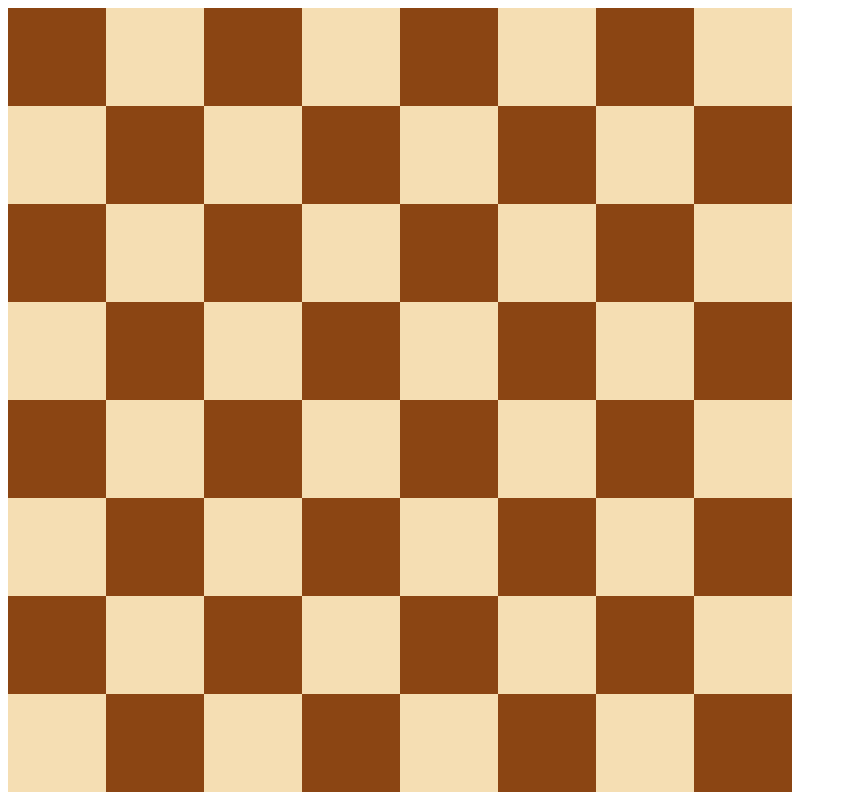
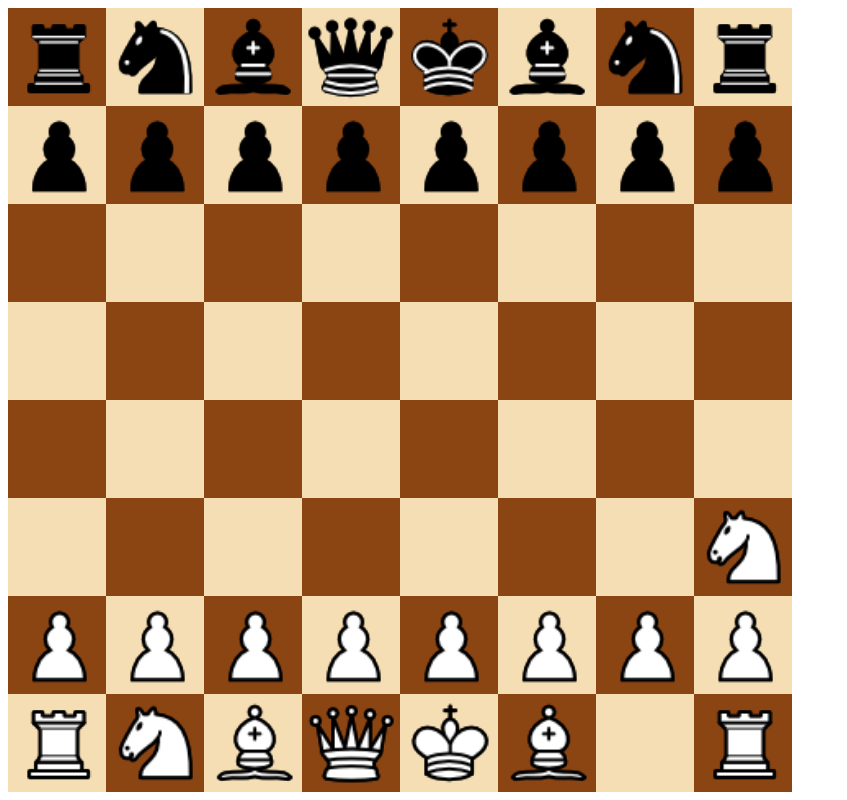
Before and after one commit to agimarco/chess, a plain HTML site: page index.html in a window 1280 px wide. Shown: the whole page, without its empty margins (0-847 px from the left). Drawn offline with Linux system fonts and the light colour scheme.

Commit message:
chore: use new pieces names

```diff
--- a/index.html
+++ b/index.html
@@ -13,6 +13,20 @@
     let cw = size;
     async function main() {
       let canv = document.getElementById("chess");
+
+      const pieces_names = new Map([
+      ["p", "pawn_black"],
+      ["t", "knight_black"],
+      ["b", "bishop_black"],
+      ["r", "rook_black"],
+      ["q", "queen_black"],
+      ["k", "king_black"],
+      ["P", "pawn_white"],
+      ["T", "knight_white"],
+      ["B", "bishop_white"],
+      ["R", "rook_white"],
+      ["Q", "queen_white"],
+      ["K", "king_white"]]);
 
       canv.height = ch;
       canv.width = cw;
@@ -75,7 +89,7 @@
             row = row + board[i][j] + " ";
             if (board[i][j] !== "."){
               let piece = new Image();
-              piece.src = "images/pieces/"+board[i][j]+".png";
+              piece.src = "images/pieces/"+pieces_names.get(board[i][j])+".png";
               piece.onload = function() {
                 m.drawImage(piece, j * tileSize , i * tileSize , tileSize, tileSize)
               };
```
